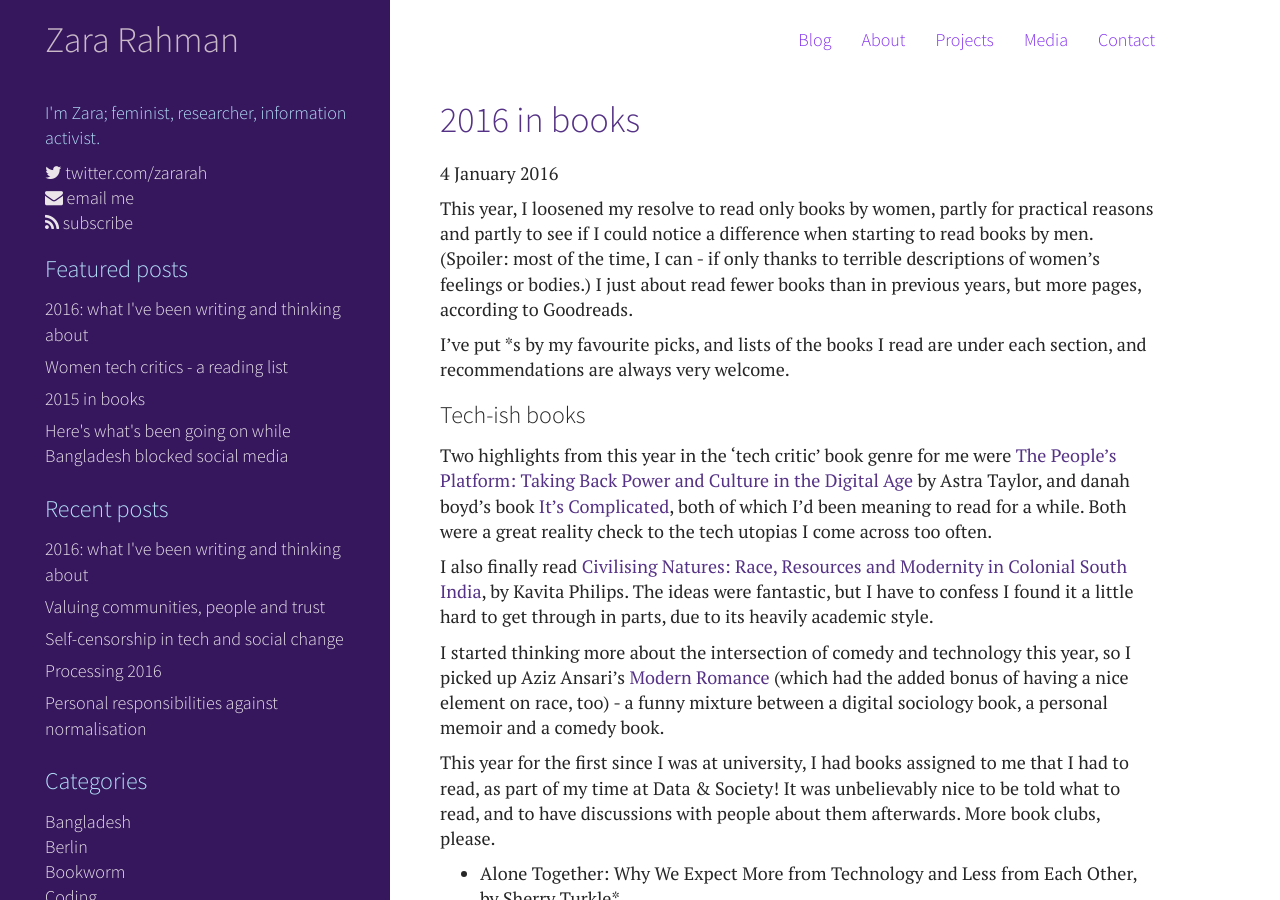
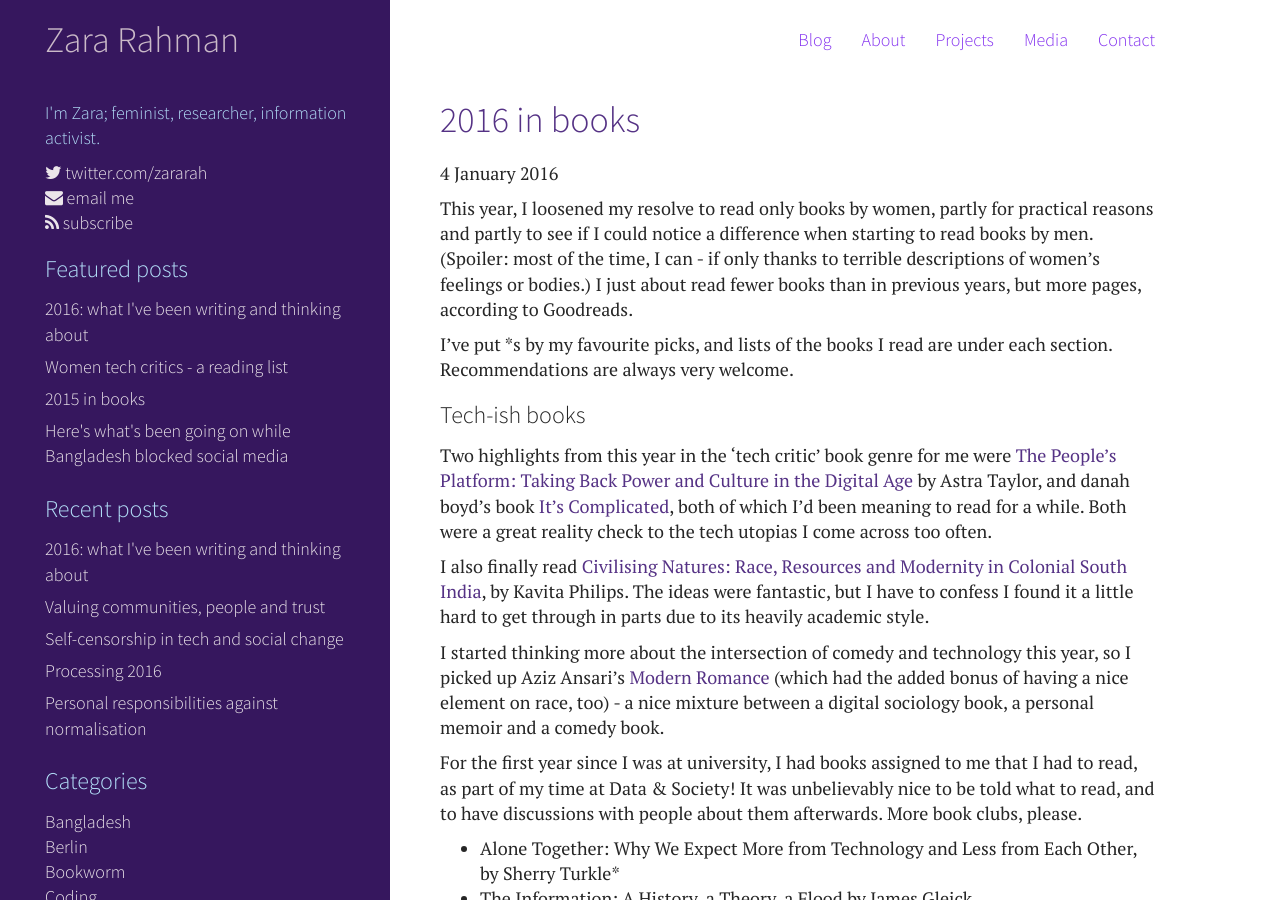
Before and after one commit to zararah/zararah.net, a Jekyll site: the page built from _posts/2017/2017-01-04-2016-in-books.md, in a window 1280 px wide and 900 px high. Built offline with Jekyll 4.4.1, drawn with Linux system fonts in a browser that asks for light colours; Markdown is read by kramdown in place of the engine named in the settings; some of the changed text lies outside the part shown.

Commit message:
Correct typos in books piece

```diff
--- a/_posts/2017/2017-01-04-2016-in-books.md
+++ b/_posts/2017/2017-01-04-2016-in-books.md
@@ -10,17 +10,19 @@
 
 This year, I loosened my resolve to read only books by women, partly for practical reasons and partly to see if I could notice a difference when starting to read books by men. (Spoiler: most of the time, I can - if only thanks to terrible descriptions of women's feelings or bodies.) I just about read fewer books than in previous years, but more pages, according to Goodreads.
 
-I've put *s by my favourite picks, and lists of the books I read are under each section, and recommendations are always very welcome.
+I've put *s by my favourite picks, and lists of the books I read are under each section. Recommendations are always very welcome.
+
+<!--more-->
 
 ### Tech-ish books
 
 Two highlights from this year in the 'tech critic' book genre for me were [The People's Platform: Taking Back Power and Culture in the Digital Age](https://www.goodreads.com/book/show/13168201-the-people-s-platform?ac=1&from_search=true) by Astra Taylor, and danah boyd's book [It's Complicated](https://www.goodreads.com/book/show/18342787-it-s-complicated), both of which I'd been meaning to read for a while. Both were a great reality check to the tech utopias I come across too often.
 
-I also finally read [Civilising Natures: Race, Resources and Modernity in Colonial South India](https://www.goodreads.com/book/show/25543132-civilising-natures), by Kavita Philips. The ideas were fantastic, but I have to confess I found it a little hard to get through in parts, due to its heavily academic style.
+I also finally read [Civilising Natures: Race, Resources and Modernity in Colonial South India](https://www.goodreads.com/book/show/25543132-civilising-natures), by Kavita Philips. The ideas were fantastic, but I have to confess I found it a little hard to get through in parts due to its heavily academic style.
 
-I started thinking more about the intersection of comedy and technology this year, so I picked up Aziz Ansari's [Modern Romance](https://www.goodreads.com/book/show/23453112-modern-romance) (which had the added bonus of having a nice element on race, too) - a funny mixture between a digital sociology book, a personal memoir and a comedy book.
+I started thinking more about the intersection of comedy and technology this year, so I picked up Aziz Ansari's [Modern Romance](https://www.goodreads.com/book/show/23453112-modern-romance) (which had the added bonus of having a nice element on race, too) - a nice mixture between a digital sociology book, a personal memoir and a comedy book.
 
-This year for the first since I was at university, I had books assigned to me that I had to read, as part of my time at Data & Society! It was unbelievably nice to be told what to read, and to have discussions with people about them afterwards. More book clubs, please.
+For the first year since I was at university, I had books assigned to me that I had to read, as part of my time at Data & Society! It was unbelievably nice to be told what to read, and to have discussions with people about them afterwards. More book clubs, please.
 
 * Alone Together: Why We Expect More from Technology and Less from Each Other, by Sherry Turkle*
 * The Information: A History, a Theory, a Flood by James Gleick
```
Also changed, not shown: other parts of _posts/2017/2017-01-04-2016-in-books.md (+1 -1 lines).
